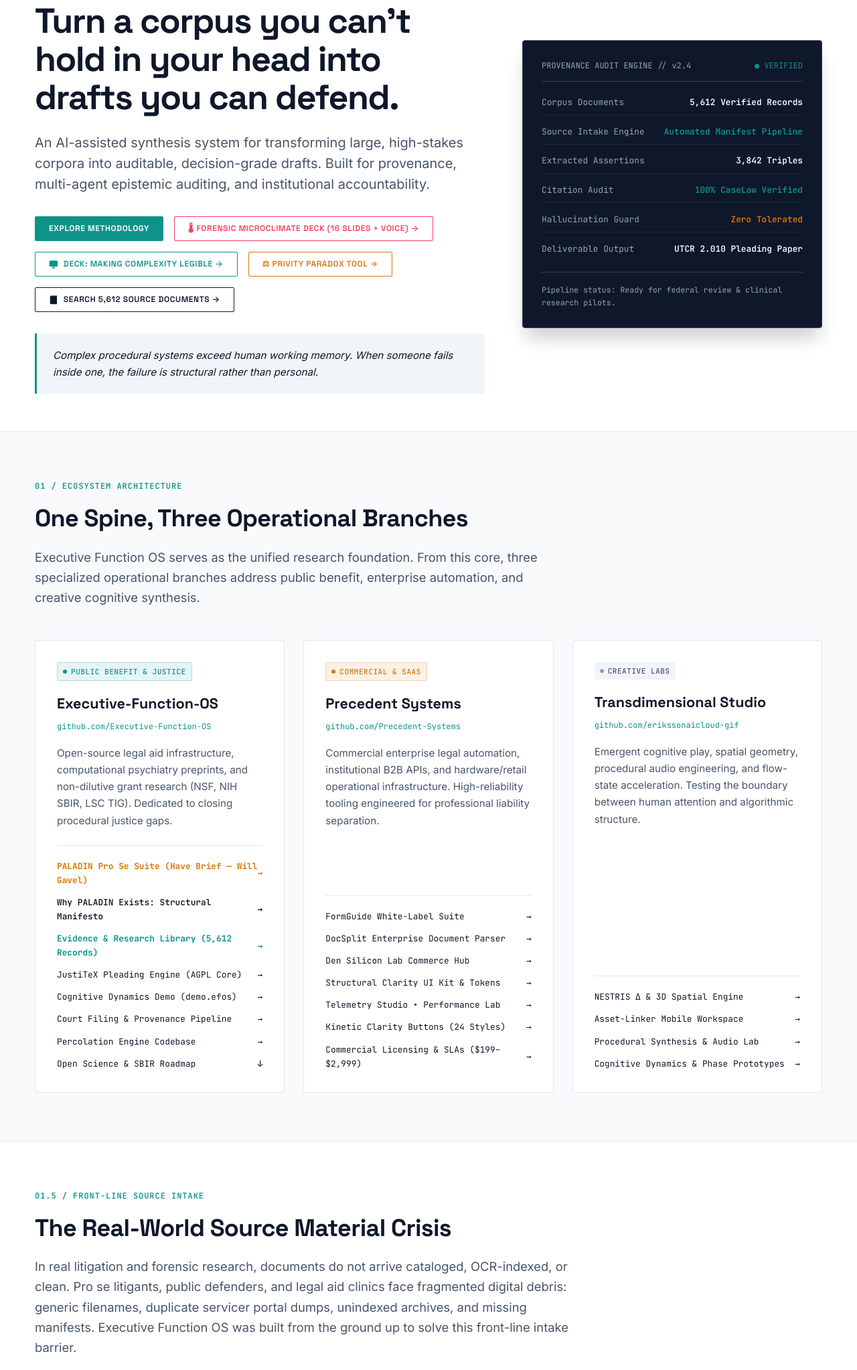
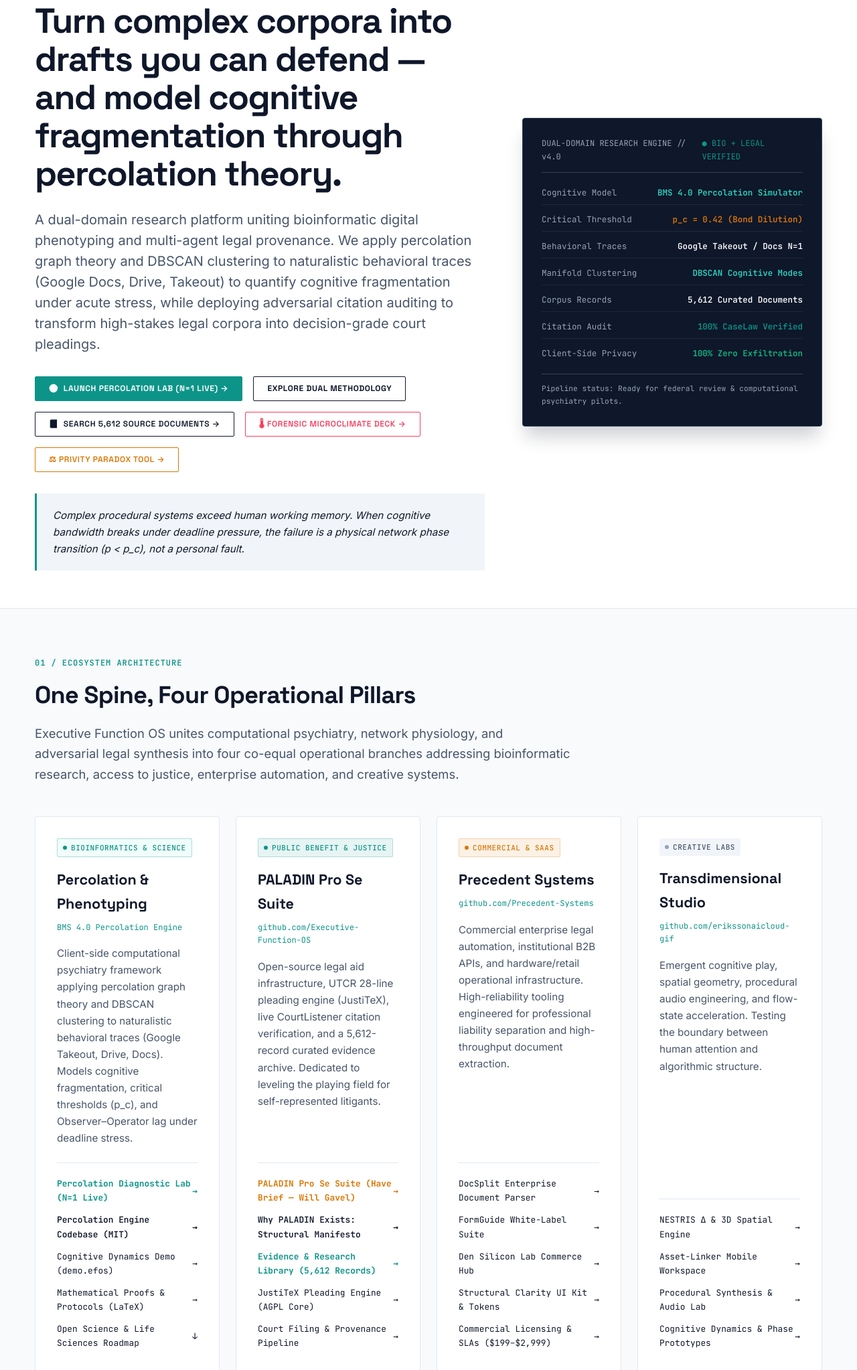
Before and after one commit to Executive-Function-OS/executivefunctionos.com, a website: page index.html in a window 1280 px wide. Shown: the part 231-2277 px from the top of the page at 67% size. Drawn offline with nearby package versions, Linux system fonts and the light colour scheme; a web font is replaced by a local one.

Commit message:
feat(architecture): elevate bioinformatics and percolation theory to co-equal primary pillar and dual-engine architecture

```diff
--- a/index.html
+++ b/index.html
@@ -3,8 +3,8 @@
 <head>
   <meta charset="UTF-8">
   <meta name="viewport" content="width=device-width, initial-scale=1.0">
-  <title>Executive Function OS | Turn a Corpus Into Drafts You Can Defend</title>
-  <meta name="description" content="An AI-assisted synthesis system for transforming large personal, legal, and institutional corpora into auditable, decision-grade drafts. Built for provenance and multi-agent review.">
+  <title>Executive Function OS | Computational Phenotyping, Percolation Theory &amp; Legal Provenance</title>
+  <meta name="description" content="A dual-domain research platform uniting client-side percolation modeling of cognitive fragmentation from naturalistic digital traces (bioinformatics &amp; computational psychiatry) with auditable multi-agent synthesis for high-stakes legal corpora (access to justice &amp; provenance).">
   <link rel="icon" type="image/svg+xml" href="favicon.svg">
   <link rel="preconnect" href="https://fonts.googleapis.com">
   <link rel="preconnect" href="https://fonts.gstatic.com" crossorigin>
@@ -236,11 +236,17 @@
       margin-top: 0.75rem;
     }
 
-    /* Tri-Branch Network (The Spider Hub) */
+    /* Four Operational Pillars (The Spider Hub) */
     .branch-grid {
       display: grid;
-      grid-template-columns: repeat(3, 1fr);
-      gap: 1.75rem;
+      grid-template-columns: repeat(4, 1fr);
+      gap: 1.5rem;
+    }
+    @media (max-width: 1200px) {
+      .branch-grid { grid-template-columns: repeat(2, 1fr); }
+    }
+    @media (max-width: 680px) {
+      .branch-grid { grid-template-columns: 1fr; }
     }
     .branch-card {
       background: #FFFFFF;
@@ -496,35 +502,35 @@
       <div>
         <div class="eyebrow">
           <span class="eyebrow-dot"></span>
-          Structural Clarity & Dynamic Resonance
+          Bioinformatics &bull; Percolation Dynamics &bull; Legal Provenance
         </div>
         <h1 class="hero-title">
-          Turn a corpus you can't hold in your head into drafts you can defend.
+          Turn complex corpora into drafts you can defend &mdash; and model cognitive fragmentation through percolation theory.
         </h1>
         <p class="hero-lede">
-          An AI-assisted synthesis system for transforming large, high-stakes corpora into auditable, decision-grade drafts. Built for provenance, multi-agent epistemic auditing, and institutional accountability.
+          A dual-domain research platform uniting bioinformatic digital phenotyping and multi-agent legal provenance. We apply percolation graph theory and DBSCAN clustering to naturalistic behavioral traces (Google Docs, Drive, Takeout) to quantify cognitive fragmentation under acute stress, while deploying adversarial citation auditing to transform high-stakes legal corpora into decision-grade court pleadings.
         </p>
 
         <div class="hero-actions">
-          <a href="#method" class="sc-btn sc-btn-active">Explore Methodology</a>
+          <a href="cognitive_fragmentation_lab.html" class="sc-btn sc-btn-active" style="display:inline-flex; align-items:center; gap:0.5rem; font-weight:700;">
+            <svg width="16" height="16" viewBox="0 0 24 24" fill="none" stroke="currentColor" stroke-width="2"><circle cx="12" cy="12" r="10"/><path d="M12 2a14.5 14.5 0 0 0 0 20 14.5 14.5 0 0 0 0-20"/><path d="M2 12h20"/></svg>
+            Launch Percolation Lab (N=1 Live) &rarr;
+          </a>
+          <a href="#method" class="sc-btn sc-btn-default">Explore Dual Methodology</a>
+          <a href="library.html" class="sc-btn sc-btn-default" style="display:inline-flex; align-items:center; gap:0.5rem; font-weight:600;">
+            <svg width="16" height="16" viewBox="0 0 24 24" fill="none" stroke="currentColor" stroke-width="2"><path d="M4 19.5A2.5 2.5 0 0 1 6.5 17H20"></path><path d="M6.5 2H20v20H6.5A2.5 2.5 0 0 1 4 19.5v-15A2.5 2.5 0 0 1 6.5 2z"></path></svg>
+            Search 5,612 Source Documents &rarr;
+          </a>
           <a href="forensic-microclimate.html" class="sc-btn sc-btn-default" style="display:inline-flex; align-items:center; gap:0.5rem; font-weight:600; border-color:#F43F5E; color:#F43F5E;">
-            🌡 Forensic Microclimate Deck (16 Slides + Voice) &rarr;
-          </a>
-          <a href="presentation.html" class="sc-btn sc-btn-default" style="display:inline-flex; align-items:center; gap:0.5rem; font-weight:600; border-color:var(--color-accent-action); color:var(--color-accent-action);">
-            <svg width="16" height="16" viewBox="0 0 24 24" fill="none" stroke="currentColor" stroke-width="2"><rect x="2" y="3" width="20" height="14" rx="2" ry="2"/><line x1="8" y1="21" x2="16" y2="21"/><line x1="12" y1="17" x2="12" y2="21"/></svg>
-            Deck: Making Complexity Legible &rarr;
+            🌡 Forensic Microclimate Deck &rarr;
           </a>
           <a href="privity.html" class="sc-btn sc-btn-default" style="display:inline-flex; align-items:center; gap:0.5rem; font-weight:600; border-color:var(--color-warm-accent); color:var(--color-warm-accent);">
             ⚖ Privity Paradox Tool &rarr;
           </a>
-          <a href="library.html" class="sc-btn sc-btn-default" style="display:inline-flex; align-items:center; gap:0.5rem; font-weight:600;">
-            <svg width="16" height="16" viewBox="0 0 24 24" fill="none" stroke="currentColor" stroke-width="2"><path d="M4 19.5A2.5 2.5 0 0 1 6.5 17H20"></path><path d="M6.5 2H20v20H6.5A2.5 2.5 0 0 1 4 19.5v-15A2.5 2.5 0 0 1 6.5 2z"></path></svg>
-            Search 5,612 Source Documents &rarr;
-          </a>
         </div>
 
         <div class="spine-box">
-          Complex procedural systems exceed human working memory. When someone fails inside one, the failure is structural rather than personal.
+          Complex procedural systems exceed human working memory. When cognitive bandwidth breaks under deadline pressure, the failure is a physical network phase transition (p &lt; p_c), not a personal fault.
         </div>
       </div>
 
@@ -532,97 +538,113 @@
       <div>
         <div class="hero-card">
           <div class="terminal-header">
-            <span>PROVENANCE AUDIT ENGINE // v2.4</span>
-            <span style="color: var(--color-accent-action);">● VERIFIED</span>
+            <span>DUAL-DOMAIN RESEARCH ENGINE // v4.0</span>
+            <span style="color: var(--color-accent-action);">● BIO + LEGAL VERIFIED</span>
           </div>
 
-          <div style="font-family: var(--font-technical); font-size: 0.8rem; display: flex; flex-direction: column; gap: 0.85rem;">
-            <div style="display:flex; justify-content:space-between; border-bottom: 1px solid #1E293B; padding-bottom: 0.5rem;">
-              <span style="color: #94A3B8;">Corpus Documents</span>
-              <span style="color: #F8FAFC; font-weight:600;">5,612 Verified Records</span>
+          <div style="font-family: var(--font-technical); font-size: 0.78rem; display: flex; flex-direction: column; gap: 0.75rem;">
+            <div style="display:flex; justify-content:space-between; border-bottom: 1px solid #1E293B; padding-bottom: 0.4rem;">
+              <span style="color: #94A3B8;">Cognitive Model</span>
+              <span style="color: #2DD4BF; font-weight:600;">BMS 4.0 Percolation Simulator</span>
             </div>
-            <div style="display:flex; justify-content:space-between; border-bottom: 1px solid #1E293B; padding-bottom: 0.5rem;">
-              <span style="color: #94A3B8;">Source Intake Engine</span>
-              <span style="color: #0D9488; font-weight:600;">Automated Manifest Pipeline</span>
+            <div style="display:flex; justify-content:space-between; border-bottom: 1px solid #1E293B; padding-bottom: 0.4rem;">
+              <span style="color: #94A3B8;">Critical Threshold</span>
+              <span style="color: #D97706; font-weight:600;">p_c = 0.42 (Bond Dilution)</span>
             </div>
-            <div style="display:flex; justify-content:space-between; border-bottom: 1px solid #1E293B; padding-bottom: 0.5rem;">
-              <span style="color: #94A3B8;">Extracted Assertions</span>
-              <span style="color: #F8FAFC; font-weight:600;">3,842 Triples</span>
+            <div style="display:flex; justify-content:space-between; border-bottom: 1px solid #1E293B; padding-bottom: 0.4rem;">
+              <span style="color: #94A3B8;">Behavioral Traces</span>
+              <span style="color: #F8FAFC; font-weight:600;">Google Takeout / Docs N=1</span>
             </div>
-            <div style="display:flex; justify-content:space-between; border-bottom: 1px solid #1E293B; padding-bottom: 0.5rem;">
+            <div style="display:flex; justify-content:space-between; border-bottom: 1px solid #1E293B; padding-bottom: 0.4rem;">
+              <span style="color: #94A3B8;">Manifold Clustering</span>
+              <span style="color: #2DD4BF; font-weight:600;">DBSCAN Cognitive Modes</span>
+            </div>
+            <div style="display:flex; justify-content:space-between; border-bottom: 1px solid #1E293B; padding-bottom: 0.4rem;">
+              <span style="color: #94A3B8;">Corpus Records</span>
+              <span style="color: #F8FAFC; font-weight:600;">5,612 Curated Documents</span>
+            </div>
+            <div style="display:flex; justify-content:space-between; border-bottom: 1px solid #1E293B; padding-bottom: 0.4rem;">
               <span style="color: #94A3B8;">Citation Audit</span>
               <span style="color: #0D9488; font-weight:600;">100% CaseLaw Verified</span>
             </div>
-            <div style="display:flex; justify-content:space-between; border-bottom: 1px solid #1E293B; padding-bottom: 0.5rem;">
-              <span style="color: #94A3B8;">Hallucination Guard</span>
-              <span style="color: #D97706; font-weight:600;">Zero Tolerated</span>
-            </div>
             <div style="display:flex; justify-content:space-between;">
-              <span style="color: #94A3B8;">Deliverable Output</span>
-              <span style="color: #F8FAFC; font-weight:600;">UTCR 2.010 Pleading Paper</span>
+              <span style="color: #94A3B8;">Client-Side Privacy</span>
+              <span style="color: #10B981; font-weight:600;">100% Zero Exfiltration</span>
             </div>
           </div>
 
-          <div style="margin-top: 1.5rem; padding-top: 1rem; border-top: 1px solid #334155; font-family: var(--font-technical); font-size: 0.72rem; color: #94A3B8;">
-            Pipeline status: Ready for federal review & clinical research pilots.
+          <div style="margin-top: 1.25rem; padding-top: 0.75rem; border-top: 1px solid #334155; font-family: var(--font-technical); font-size: 0.7rem; color: #94A3B8;">
+            Pipeline status: Ready for federal review &amp; computational psychiatry pilots.
           </div>
         </div>
       </div>
     </div>
   </div>
 
-  <!-- The Ecosystem: Tri-Branch Architecture (Spidering Out) -->
+  <!-- The Ecosystem: Four Operational Pillars (Co-Equal Spine) -->
   <section id="branches">
     <div class="container">
       <div class="section-head">
         <div class="section-tag">01 / Ecosystem Architecture</div>
-        <h2 class="section-title">One Spine, Three Operational Branches</h2>
+        <h2 class="section-title">One Spine, Four Operational Pillars</h2>
         <p class="section-intro">
-          Executive Function OS serves as the unified research foundation. From this core, three specialized operational branches address public benefit, enterprise automation, and creative cognitive synthesis.
+          Executive Function OS unites computational psychiatry, network physiology, and adversarial legal synthesis into four co-equal operational branches addressing bioinformatic research, access to justice, enterprise automation, and creative systems.
         </p>
       </div>
 
       <div class="branch-grid">
-        <!-- Branch 1: Public Benefit & Science -->
+        <!-- Pillar 1: Bioinformatics & Percolation Physiology -->
         <div class="branch-card">
-          <span class="sc-badge sc-badge-active branch-badge"><span class="sc-badge-dot"></span>Public Benefit & Justice</span>
-          <h3 class="branch-name">Executive-Function-OS</h3>
+          <span class="sc-badge sc-badge-active branch-badge" style="background:#F0FDFA; color:#0D9488; border:1px solid rgba(13,148,136,0.3);"><span class="sc-badge-dot" style="background:#0D9488;"></span>Bioinformatics &amp; Science</span>
+          <h3 class="branch-name">Percolation &amp; Phenotyping</h3>
+          <div class="branch-org">BMS 4.0 Percolation Engine</div>
+          <p class="branch-desc">
+            Client-side computational psychiatry framework applying percolation graph theory and DBSCAN clustering to naturalistic behavioral traces (Google Takeout, Drive, Docs). Models cognitive fragmentation, critical thresholds (p_c), and Observer&ndash;Operator lag under deadline stress.
+          </p>
+          <ul class="branch-links">
+            <li><a href="cognitive_fragmentation_lab.html" style="font-weight:700; color:var(--color-accent-action);">Percolation Diagnostic Lab (N=1 Live) <span>&rarr;</span></a></li>
+            <li><a href="https://github.com/Executive-Function-OS/percolation-import" target="_blank" rel="noopener noreferrer" style="font-weight:600;">Percolation Engine Codebase (MIT) <span>&rarr;</span></a></li>
+            <li><a href="https://demo.executivefunctionos.com" target="_blank" rel="noopener noreferrer">Cognitive Dynamics Demo (demo.efos) <span>&rarr;</span></a></li>
+            <li><a href="cognitive_fragmentation_lab.html#science">Mathematical Proofs &amp; Protocols (LaTeX) <span>&rarr;</span></a></li>
+            <li><a href="#research">Open Science &amp; Life Sciences Roadmap <span>&darr;</span></a></li>
+          </ul>
+        </div>
+
+        <!-- Pillar 2: Public Benefit & Justice -->
+        <div class="branch-card">
+          <span class="sc-badge sc-badge-active branch-badge"><span class="sc-badge-dot"></span>Public Benefit &amp; Justice</span>
+          <h3 class="branch-name">PALADIN Pro Se Suite</h3>
           <div class="branch-org">github.com/Executive-Function-OS</div>
           <p class="branch-desc">
-            Open-source legal aid infrastructure, computational psychiatry preprints, and non-dilutive grant research (NSF, NIH SBIR, LSC TIG). Dedicated to closing procedural justice gaps.
+            Open-source legal aid infrastructure, UTCR 28-line pleading engine (JustiTeX), live CourtListener citation verification, and a 5,612-record curated evidence archive. Dedicated to leveling the playing field for self-represented litigants.
           </p>
           <ul class="branch-links">
             <li><a href="paladin.html" style="font-weight:700; color:var(--color-warm-accent);">PALADIN Pro Se Suite (Have Brief — Will Gavel) <span>&rarr;</span></a></li>
             <li><a href="why-paladin.html" style="font-weight:600; color:var(--color-ink-muted);">Why PALADIN Exists: Structural Manifesto <span>&rarr;</span></a></li>
             <li><a href="library.html" style="font-weight:700; color:var(--color-accent-action);">Evidence &amp; Research Library (5,612 Records) <span>&rarr;</span></a></li>
             <li><a href="https://github.com/Executive-Function-OS/JustiTeX" target="_blank" rel="noopener noreferrer">JustiTeX Pleading Engine (AGPL Core) <span>&rarr;</span></a></li>
-            <li><a href="https://demo.executivefunctionos.com" target="_blank" rel="noopener noreferrer">Cognitive Dynamics Demo (demo.efos) <span>&rarr;</span></a></li>
             <li><a href="https://github.com/Executive-Function-OS/Filing-pipeline" target="_blank" rel="noopener noreferrer">Court Filing &amp; Provenance Pipeline <span>&rarr;</span></a></li>
-            <li><a href="https://github.com/Executive-Function-OS/percolation-import" target="_blank" rel="noopener noreferrer">Percolation Engine Codebase <span>&rarr;</span></a></li>
-            <li><a href="#research">Open Science &amp; SBIR Roadmap <span>&darr;</span></a></li>
           </ul>
         </div>
 
-        <!-- Branch 2: Commercial & Enterprise -->
+        <!-- Pillar 3: Commercial & Enterprise -->
         <div class="branch-card">
-          <span class="sc-badge sc-badge-alert branch-badge"><span class="sc-badge-dot"></span>Commercial & SaaS</span>
+          <span class="sc-badge sc-badge-alert branch-badge"><span class="sc-badge-dot"></span>Commercial &amp; SaaS</span>
           <h3 class="branch-name">Precedent Systems</h3>
           <div class="branch-org">github.com/Precedent-Systems</div>
           <p class="branch-desc">
-            Commercial enterprise legal automation, institutional B2B APIs, and hardware/retail operational infrastructure. High-reliability tooling engineered for professional liability separation.
+            Commercial enterprise legal automation, institutional B2B APIs, and hardware/retail operational infrastructure. High-reliability tooling engineered for professional liability separation and high-throughput document extraction.
           </p>
           <ul class="branch-links">
+            <li><a href="https://github.com/Precedent-Systems/DocSplit" target="_blank" rel="noopener noreferrer">DocSplit Enterprise Document Parser <span>&rarr;</span></a></li>
             <li><a href="https://github.com/Precedent-Systems/FormGuide" target="_blank" rel="noopener noreferrer">FormGuide White-Label Suite <span>&rarr;</span></a></li>
-            <li><a href="https://github.com/Precedent-Systems/DocSplit" target="_blank" rel="noopener noreferrer">DocSplit Enterprise Document Parser <span>&rarr;</span></a></li>
             <li><a href="https://github.com/Precedent-Systems/den-silicon-lab" target="_blank" rel="noopener noreferrer">Den Silicon Lab Commerce Hub <span>&rarr;</span></a></li>
             <li><a href="store.html">Structural Clarity UI Kit &amp; Tokens <span>&rarr;</span></a></li>
-            <li><a href="lab.html">Telemetry Studio &bull; Performance Lab <span>&rarr;</span></a></li>
-            <li><a href="buttons.html">Kinetic Clarity Buttons (24 Styles) <span>&rarr;</span></a></li>
             <li><a href="store.html#pricing">Commercial Licensing &amp; SLAs ($199–$2,999) <span>&rarr;</span></a></li>
           </ul>
         </div>
 
-        <!-- Branch 3: Creative Synthesis & Exploratory -->
+        <!-- Pillar 4: Creative Synthesis & Exploratory -->
         <div class="branch-card">
           <span class="sc-badge branch-badge" style="background:#F1F5F9; color:#475569;"><span class="sc-badge-dot" style="background:#94A3B8;"></span>Creative Labs</span>
           <h3 class="branch-name">Transdimensional Studio</h3>
@@ -727,26 +749,73 @@
     </div>
   </section>
 
-  <!-- The Method: HybridRAG & Multi-Agent Provenance -->
+  <!-- The Method: Dual Core Technologies -->
   <section id="method" class="engine-section">
     <div class="container">
       <div class="section-head">
         <div class="section-tag">02 / Core Technology</div>
-        <h2 class="section-title">The Multi-Agent Provenance Engine</h2>
+        <h2 class="section-title">Dual Core Engines: Percolation Phenotyping &amp; Legal Provenance</h2>
         <p class="section-intro">
-          Most retrieval systems retrieve passages and guess. Executive Function OS extracts grounded factual assertions, builds an auditable entity graph, checks legal citations against authoritative databases, and enforces an absolute zero-hallucination policy.
+          Executive Function OS bridges computational psychiatry with adversarial document intelligence. Two parallel, client-side pipelines transform raw behavioral traces into quantitative phenotypes, and unindexed legal corpora into decision-grade court pleadings.
         </p>
       </div>
 
+      <!-- Engine 1: Percolation & Digital Phenotyping -->
+      <div style="margin-bottom: 3.5rem;">
+        <div style="display:flex; align-items:center; gap:0.75rem; margin-bottom:1.5rem;">
+          <span class="sc-badge sc-badge-active" style="background:#F0FDFA; color:#0D9488; border:1px solid rgba(13,148,136,0.3); font-weight:700;">ENGINE A</span>
+          <h3 style="font-family:var(--font-display); font-size:1.4rem; font-weight:700; color:var(--color-primary-base); margin:0;">
+            Percolation Dynamics &amp; Cognitive Fragmentation Pipeline (Bioinformatics)
+          </h3>
+        </div>
         <div class="pipeline-steps">
           <div class="step-card">
             <div class="step-num">STAGE 01</div>
-          <h3 class="step-title">Corpus Ingestion</h3>
+            <h3 class="step-title">Passive Trace Ingestion</h3>
+            <p class="step-desc">
+              Ingests naturalistic digital activity (Google Takeout, Drive Activity API, Docs edit logs) client-side into volatile RAM without uploading sensitive behavioral traces.
+            </p>
+          </div>
+          <div class="step-card">
+            <div class="step-num">STAGE 02</div>
+            <h3 class="step-title">Entropy Vectorization</h3>
+            <p class="step-desc">
+              Discretizes event streams into sliding temporal windows to extract Shannon document entropy, inter-event latency, and task-switching velocity.
+            </p>
+          </div>
+          <div class="step-card">
+            <div class="step-num">STAGE 03</div>
+            <h3 class="step-title">DBSCAN Mode Discovery</h3>
+            <p class="step-desc">
+              Identifies natural cognitive manifolds (sustained synthesis vs. hyper-switching context churn) while isolating unclustered executive stalls as noise.
+            </p>
+          </div>
+          <div class="step-card">
+            <div class="step-num">STAGE 04</div>
+            <h3 class="step-title">Phase Breakdown Simulation</h3>
+            <p class="step-desc">
+              Models bond dilution under deadline stress, estimates critical threshold (p_c = 0.42), and quantifies Observer&ndash;Operator decoupling lag.
+            </p>
+          </div>
+        </div>
+      </div>
+
+      <!-- Engine 2: Multi-Agent Legal Provenance -->
+      <div>
+        <div style="display:flex; align-items:center; gap:0.75rem; margin-bottom:1.5rem;">
+          <span class="sc-badge sc-badge-alert" style="font-weight:700;">ENGINE B</span>
+          <h3 style="font-family:var(--font-display); font-size:1.4rem; font-weight:700; color:var(--color-primary-base); margin:0;">
+            Multi-Agent Legal Provenance &amp; Synthesis Pipeline (Justice &amp; Forensics)
+          </h3>
+        </div>
+        <div class="pipeline-steps">
+          <div class="step-card">
+            <div class="step-num">STAGE 01</div>
+            <h3 class="step-title">Corpus Ingestion &amp; OCR</h3>
             <p class="step-desc">
               Raw, unstructured PDFs, transcripts, court dockets, and audio records pass through client-side OCR and extraction pipelines without external data exfiltration.
             </p>
           </div>
-
           <div class="step-card">
             <div class="step-num">STAGE 02</div>
             <h3 class="step-title">Entity Knowledge Graph</h3>
@@ -754,7 +823,6 @@
               Chronological timelines, relational actors, statutory duties, and exhibits are structured into an audited graph network with explicit bi-directional links.
             </p>
           </div>
-
           <div class="step-card">
             <div class="step-num">STAGE 03</div>
             <h3 class="step-title">Adversarial Auditing</h3>
@@ -762,13 +830,13 @@
               Every factual proposition is cross-referenced against original exhibits. Citations are verified live via CourtListener. Hallucinated quotes and fabricated rules are purged.
             </p>
           </div>
-
           <div class="step-card">
             <div class="step-num">STAGE 04</div>
             <h3 class="step-title">Decision-Grade Drafts</h3>
             <p class="step-desc">
               Clean, formatted deliverables compiled in locked 28-line UTCR pleading format or peer-reviewable research reports ready for immediate external scrutiny.
             </p>
+          </div>
         </div>
       </div>
     </div>
```
Lines whose indentation alone changed are shown as unchanged.
